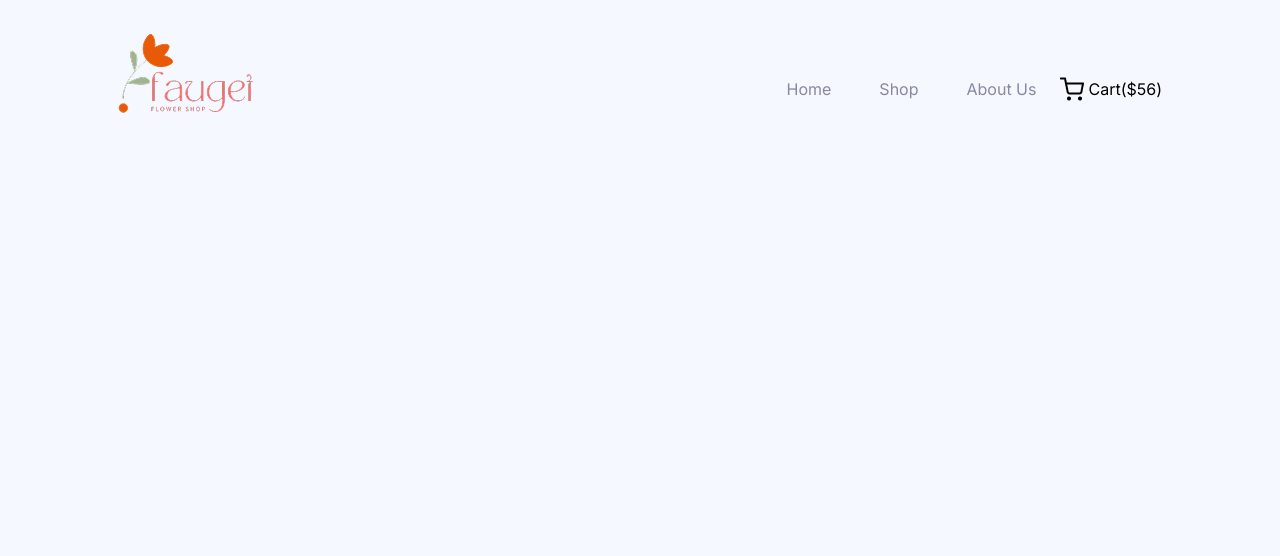
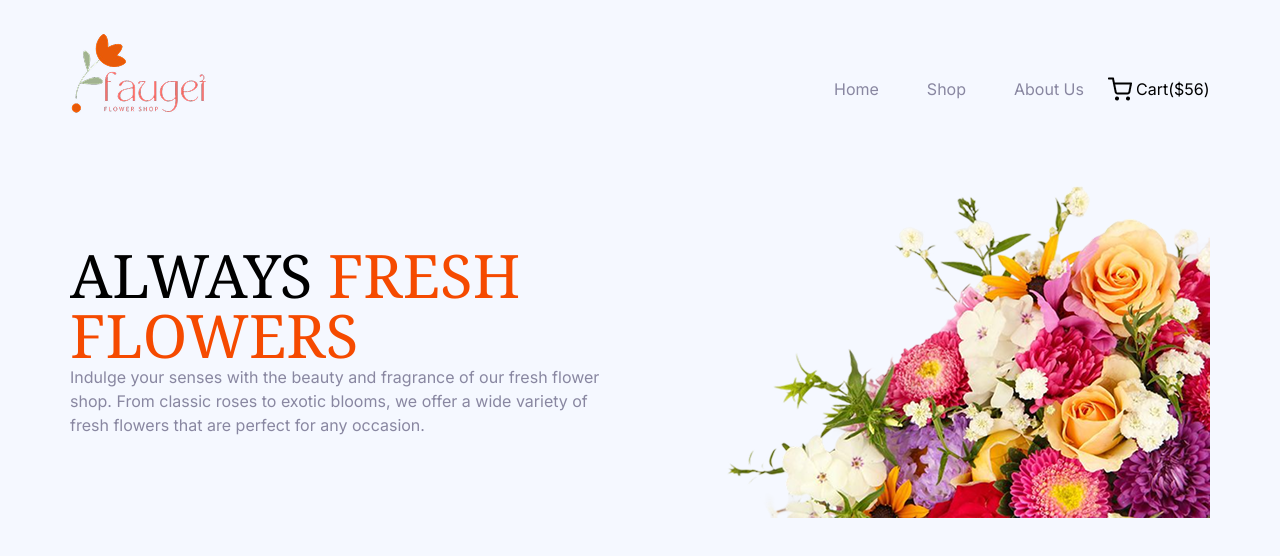
Before and after one commit to OmarAbir/flower-market, a plain HTML site: page index.html in a window 1280 px wide. Drawn offline with nearby package versions, Linux system fonts and the light colour scheme.

Commit message:
added banner section

```diff
--- a/index.html
+++ b/index.html
@@ -9,6 +9,7 @@
     <link
         href="https://fonts.googleapis.com/css2?family=Inter:ital,opsz,wght@0,14..32,100..900;1,14..32,100..900&display=swap"
         rel="stylesheet">
+
     <style>
         body {
             font-family: 'Inter', sans-serif;
@@ -20,6 +21,7 @@
                 extend: {
                     fontFamily: {
                         inter: ['Inter', 'sans-serif'],
+
                     }
                 }
             }
@@ -31,7 +33,8 @@
 
 <body class="bg-[#F5F8FF]">
     <header>
-        <nav class="max-w-[1140px]  mx-auto flex items-center  justify-between px-12 pt-8">
+
+        <nav class="max-w-[1235px]  mx-auto flex items-center  justify-between px-12 pt-8">
             <div>
                 <img src="assets/logo.png" alt="">
             </div>
@@ -44,6 +47,19 @@
                 <a class="pl-6 gap-1 flex"><img src="assets/shopping-cart.png" alt="">Cart($56)</a>
             </ul>
         </nav>
+        <!-- banner section -->
+
+        <section
+            class="max-w-[1140px]  mx-auto flex flex-col-reverse lg:flex-row lg:items-center  lg:justify-between gap-8 mt-12 ">
+            <div class=" w-full lg:w-1/2">
+                <h2 class="text-6xl font-serif">ALWAYS <span class="text-orange-600">FRESH FLOWERS</span></h2>
+                <p class="text-[#8987A1]">Indulge your senses with the beauty and fragrance of our fresh flower shop.
+                    From classic roses to
+                    exotic blooms, we offer a wide variety of fresh flowers that are perfect for any occasion. </p>
+            </div>
+            <img class="w-full lg:w-1/2" src="assets/hero-flower.png" alt="">
+        </section>
+
     </header>
 
 </body>
```
